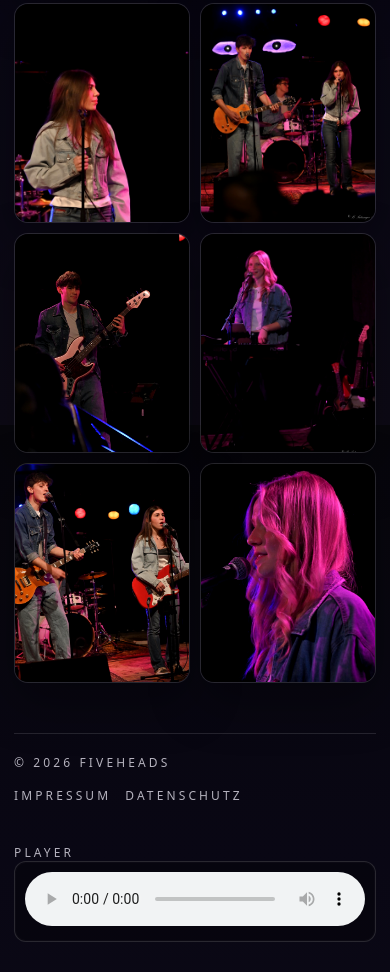
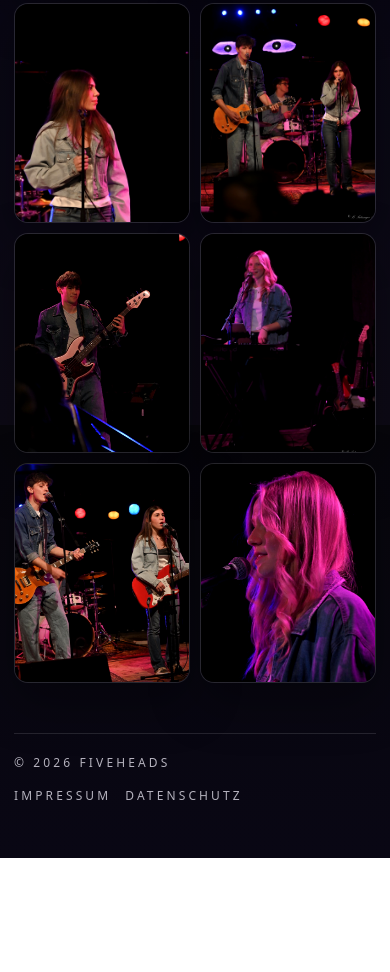
Before and after one commit to f79q8vkd7t-code/astro-fiveheads, an Astro site: page /gallery in a window 390 px wide. Shown: the part 419-1391 px from the top of the page. After the commit the page ends 1277 px from the top, so only its background shows below. Built offline with nearby package versions, Linux system fonts and the light colour scheme; Astro itself is replaced by a stand-in of ours.

Commit message:
Hide persistent footer audio player on mobile while keeping playback

```diff
--- a/src/styles/global.css
+++ b/src/styles/global.css
@@ -896,6 +896,19 @@ button.photoItem{ cursor: zoom-in; }
     border-radius: 14px;
   }
 
+  .footerPlayer{
+    position: absolute;
+    width: 1px;
+    height: 1px;
+    margin: 0;
+    padding: 0;
+    overflow: hidden;
+    clip: rect(0 0 0 0);
+    clip-path: inset(50%);
+    white-space: nowrap;
+    border: 0;
+  }
+
   .modal{
     padding: 10px;
   }
```
